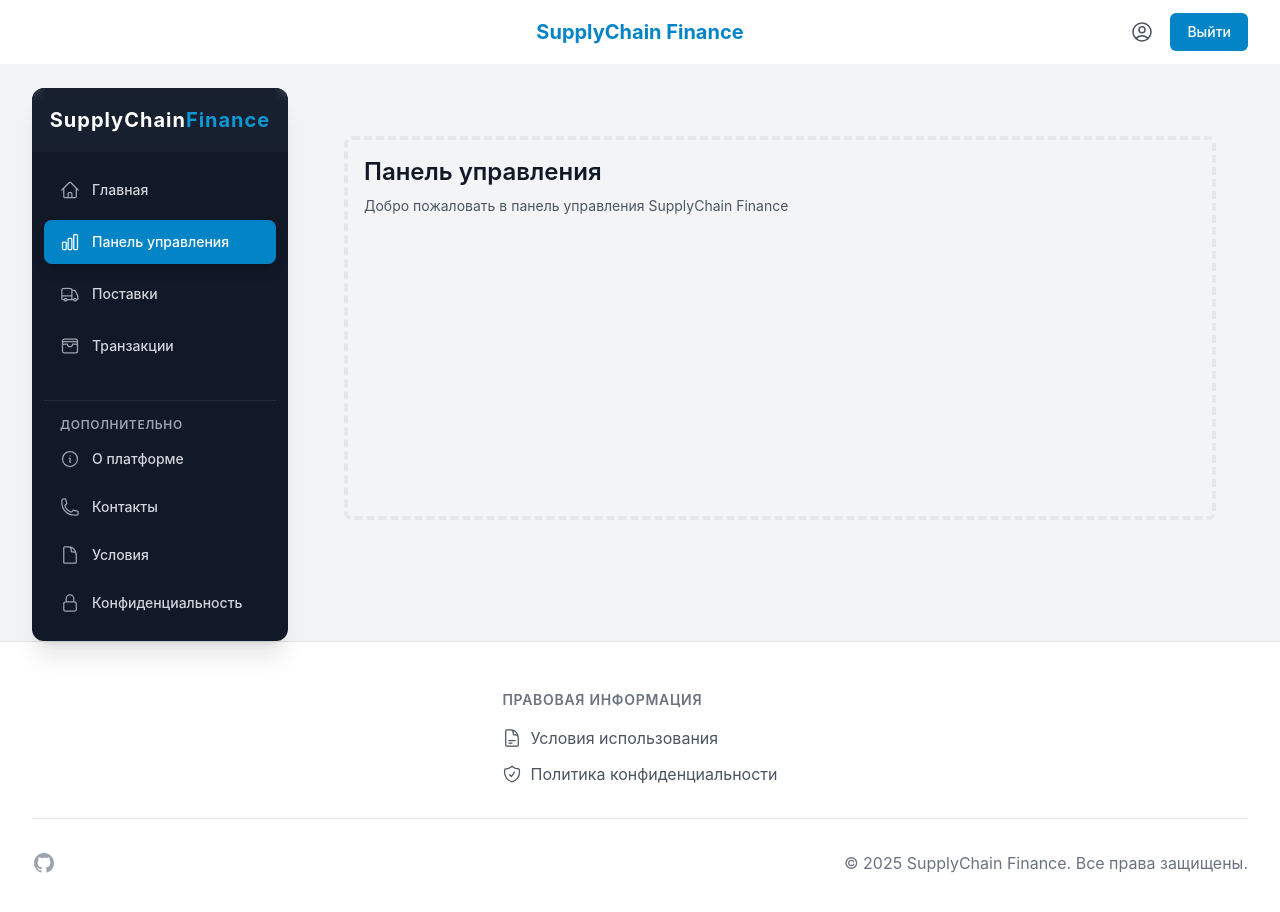
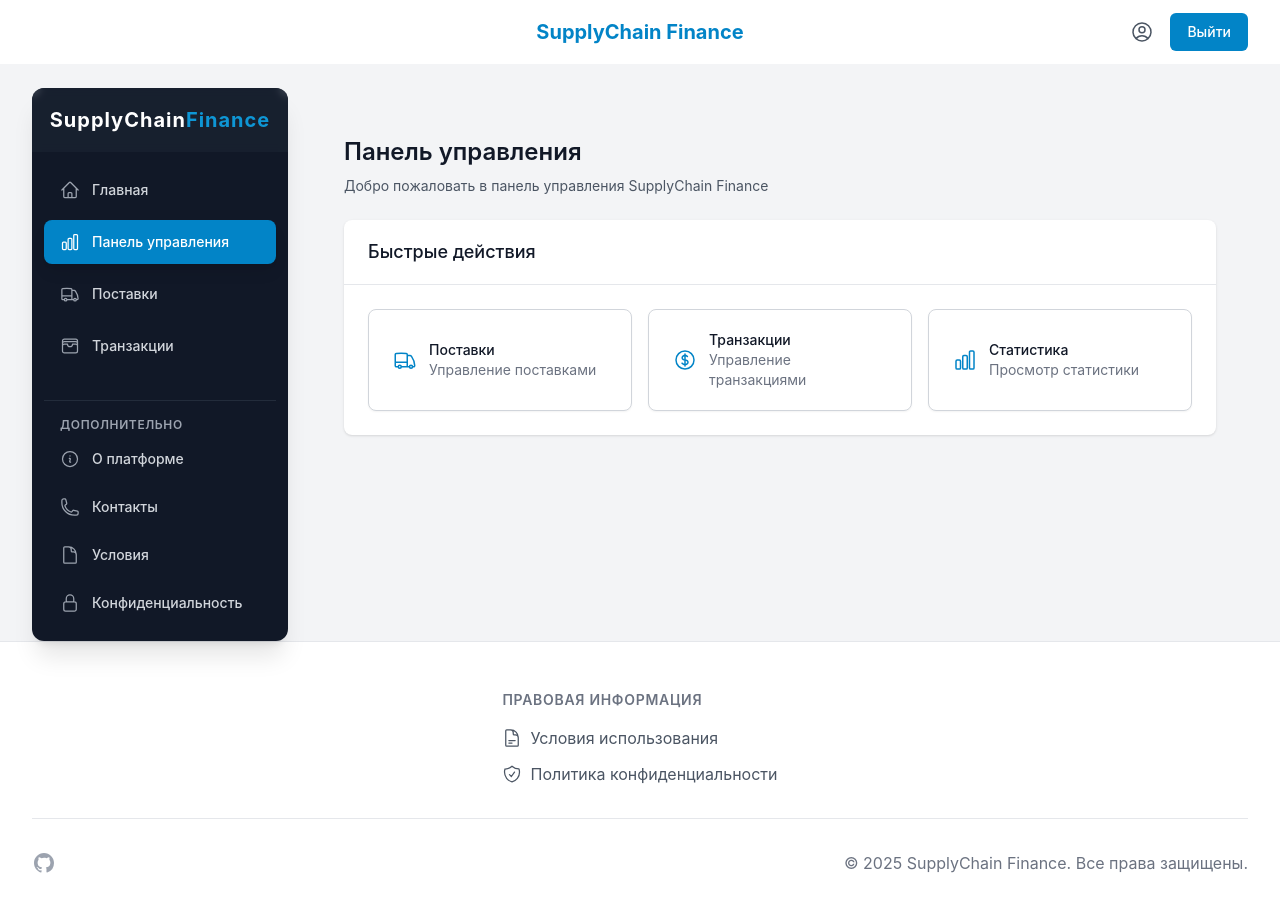
Before and after one commit to Dizzzza/Supply-Chain-Finance-Platform, a React (Create React App) app in the folder web-app/: page /dashboard in a window 1280 px wide. Shown: the top 912 px of the page. Built offline with nearby package versions, Linux system fonts and the light colour scheme; sample sign-in values are in the browser's storage.

Commit message:
Добавил графики и исправил ошибки

```diff
--- a/package.json
+++ b/package.json
@@ -1,5 +1,6 @@
 {
   "dependencies": {
-    "framer-motion": "^12.9.1"
+    "framer-motion": "^12.9.1",
+    "recharts": "^2.15.3"
   }
 }
--- a/web-app/package.json
+++ b/web-app/package.json
@@ -16,6 +16,7 @@
     "react-icons": "^5.5.0",
     "react-router-dom": "^6.22.0",
     "react-scripts": "^5.0.1",
+    "recharts": "^2.15.3",
     "tailwindcss": "^3.4.1",
     "web-vitals": "^2.1.4"
   },
--- a/web-app/src/pages/about/About.js
+++ b/web-app/src/pages/about/About.js
@@ -8,9 +8,9 @@ const About = () => {
 
   const features = [
     {
-      icon: <FaShip className="w-8 h-8 text-blue-600" />,
-      title: 'Управление поставками',
-      description: 'Эффективное управление морскими поставками с отслеживанием в реальном времени'
+      icon: <FaHandshake className="w-8 h-8 text-blue-600" />,
+      title: 'Смарт-контракты',
+      description: 'Автоматизация и безопасное исполнение контрактов между участниками системы'
     },
     {
       icon: <FaUsers className="w-8 h-8 text-blue-600" />,
@@ -20,22 +20,22 @@ const About = () => {
     {
       icon: <FaShieldAlt className="w-8 h-8 text-blue-600" />,
       title: 'Безопасность',
-      description: 'Надежная защита данных и безопасные транзакции с использованием блокчейн-технологий'
+      description: 'Защита данных и транзакций с использованием блокчейн-технологий'
     },
     {
       icon: <FaChartLine className="w-8 h-8 text-blue-600" />,
       title: 'Аналитика',
-      description: 'Подробная аналитика и отчетность по всем операциям'
-    },
-    {
-      icon: <FaHandshake className="w-8 h-8 text-blue-600" />,
-      title: 'Прозрачность',
-      description: 'Полная прозрачность всех операций и сделок'
+      description: 'Детальная аналитика и отчетность по всем финансовым операциям'
     },
     {
       icon: <FaGlobe className="w-8 h-8 text-blue-600" />,
-      title: 'Глобальный охват',
-      description: 'Возможность работы с партнерами по всему миру'
+      title: 'Мультивалютность',
+      description: 'Поддержка расчетов в различных валютах и криптовалютах'
+    },
+    {
+      icon: <FaShieldAlt className="w-8 h-8 text-blue-600" />,
+      title: 'Прозрачность',
+      description: 'Неизменяемый реестр всех транзакций и полная прозрачность операций'
     }
   ];
 
@@ -78,7 +78,7 @@ const About = () => {
       >
         <h1 className="text-4xl font-bold text-gray-900 mb-4">О нашей платформе</h1>
         <p className="text-xl text-gray-600 max-w-3xl mx-auto">
-          Инновационная платформа для управления морскими поставками, объединяющая поставщиков и компании
+          Децентрализованная система для обеспечения прозрачных и безопасных финансовых операций между поставщиками и компаниями
         </p>
       </motion.div>
 
@@ -112,15 +112,18 @@ const About = () => {
         transition={{ delay: 0.6 }}
         className="bg-gradient-to-r from-blue-600 to-blue-700 rounded-2xl p-8 text-white mb-16"
       >
-        <h2 className="text-3xl font-bold mb-6">Наша миссия</h2>
+        <h2 className="text-3xl font-bold mb-6">Цели проекта</h2>
         <p className="text-lg mb-6">
-          Мы стремимся революционизировать индустрию морских поставок, создавая прозрачную и эффективную
-          экосистему для всех участников рынка.
+          Создание децентрализованной системы, обеспечивающей прозрачность, безопасность и эффективность
+          финансовых операций между поставщиками, покупателями и финансовыми организациями. Платформа
+          предоставляет неизменяемый реестр транзакций, поддерживает мультивалютные расчеты, автоматизирует
+          исполнение контрактов через смарт-контракты и гарантирует высокий уровень защиты данных.
         </p>
         <h2 className="text-3xl font-bold mb-6">Наше видение</h2>
         <p className="text-lg">
-          Стать ведущей платформой для управления морскими поставками, обеспечивающей безопасность,
-          прозрачность и эффективность для всех участников рынка.
+          Стать ведущей платформой для проведения безопасных и прозрачных финансовых операций между
+          бизнес-партнерами, используя преимущества блокчейн-технологий для обеспечения доверия и
+          эффективности в деловых отношениях.
         </p>
       </motion.div>
 
--- a/web-app/src/pages/blockchain/Transactions.js
+++ b/web-app/src/pages/blockchain/Transactions.js
@@ -554,6 +554,7 @@ const Transactions = () => {
                   <label className="block text-sm font-medium text-gray-700 mb-2">
                     ID транзакции в блокчейне
                   </label>
+                  <div className="space-y-2">
                     <input
                       type="text"
                       className="block w-full px-3 py-2 border border-gray-300 rounded-lg shadow-sm focus:ring-primary-500 focus:border-primary-500 sm:text-sm transition-all duration-200"
@@ -564,6 +565,18 @@ const Transactions = () => {
                       })}
                       required
                     />
+                    <a
+                      href="https://nile.tronscan.org/#/address/TSeoJWvsQKkeiAaaZND7ug67Bkv8bA62kD"
+                      target="_blank"
+                      rel="noopener noreferrer"
+                      className="inline-flex items-center text-sm text-primary-600 hover:text-primary-700"
+                    >
+                      <span>Открыть TronScan для копирования ID транзакции</span>
+                      <svg xmlns="http://www.w3.org/2000/svg" className="h-4 w-4 ml-1" fill="none" viewBox="0 0 24 24" stroke="currentColor">
+                        <path strokeLinecap="round" strokeLinejoin="round" strokeWidth={2} d="M10 6H6a2 2 0 00-2 2v10a2 2 0 002 2h10a2 2 0 002-2v-4M14 4h6m0 0v6m0-6L10 14" />
+                      </svg>
+                    </a>
+                  </div>
                 </div>
 
                 <motion.div
--- a/web-app/src/pages/dashboard/Dashboard.js
+++ b/web-app/src/pages/dashboard/Dashboard.js
@@ -1,17 +1,86 @@
 import React from 'react';
+import { motion } from 'framer-motion';
+import { Link } from 'react-router-dom';
+import {
+  TruckIcon,
+  CurrencyDollarIcon,
+  ChartBarIcon,
+} from '@heroicons/react/24/outline';
 
 const Dashboard = () => {
   return (
     <div className="max-w-7xl mx-auto py-6 sm:px-6 lg:px-8">
       <div className="px-4 py-6 sm:px-0">
-        <div className="border-4 border-dashed border-gray-200 rounded-lg h-96">
-          <div className="p-4">
+        <motion.div
+          initial={{ opacity: 0, y: 20 }}
+          animate={{ opacity: 1, y: 0 }}
+          className="space-y-6"
+        >
+          {/* Заголовок */}
+          <div>
             <h1 className="text-2xl font-semibold text-gray-900">Панель управления</h1>
             <p className="mt-2 text-sm text-gray-600">
               Добро пожаловать в панель управления SupplyChain Finance
             </p>
           </div>
-        </div>
+
+          {/* Быстрые действия */}
+          <motion.div
+            className="bg-white shadow rounded-lg"
+            initial={{ opacity: 0, y: 20 }}
+            animate={{ opacity: 1, y: 0 }}
+            transition={{ delay: 0.4 }}
+          >
+            <div className="px-4 py-5 sm:px-6 border-b border-gray-200">
+              <h3 className="text-lg leading-6 font-medium text-gray-900">Быстрые действия</h3>
+            </div>
+            <div className="px-4 py-5 sm:p-6">
+              <div className="grid grid-cols-1 gap-4 sm:grid-cols-2 lg:grid-cols-3">
+                <Link
+                  to="/supplier/shipments"
+                  className="relative rounded-lg border border-gray-300 bg-white px-6 py-5 shadow-sm flex items-center space-x-3 hover:border-primary-500 focus-within:ring-2 focus-within:ring-offset-2 focus-within:ring-primary-500"
+                >
+                  <div className="flex-shrink-0">
+                    <TruckIcon className="h-6 w-6 text-primary-600" />
+                  </div>
+                  <div className="flex-1 min-w-0">
+                    <span className="absolute inset-0" aria-hidden="true" />
+                    <p className="text-sm font-medium text-gray-900">Поставки</p>
+                    <p className="text-sm text-gray-500">Управление поставками</p>
+                  </div>
+                </Link>
+
+                <Link
+                  to="/blockchain/transactions"
+                  className="relative rounded-lg border border-gray-300 bg-white px-6 py-5 shadow-sm flex items-center space-x-3 hover:border-primary-500 focus-within:ring-2 focus-within:ring-offset-2 focus-within:ring-primary-500"
+                >
+                  <div className="flex-shrink-0">
+                    <CurrencyDollarIcon className="h-6 w-6 text-primary-600" />
+                  </div>
+                  <div className="flex-1 min-w-0">
+                    <span className="absolute inset-0" aria-hidden="true" />
+                    <p className="text-sm font-medium text-gray-900">Транзакции</p>
+                    <p className="text-sm text-gray-500">Управление транзакциями</p>
+                  </div>
+                </Link>
+
+                <Link
+                  to="/supplier/shipments"
+                  className="relative rounded-lg border border-gray-300 bg-white px-6 py-5 shadow-sm flex items-center space-x-3 hover:border-primary-500 focus-within:ring-2 focus-within:ring-offset-2 focus-within:ring-primary-500"
+                >
+                  <div className="flex-shrink-0">
+                    <ChartBarIcon className="h-6 w-6 text-primary-600" />
+                  </div>
+                  <div className="flex-1 min-w-0">
+                    <span className="absolute inset-0" aria-hidden="true" />
+                    <p className="text-sm font-medium text-gray-900">Статистика</p>
+                    <p className="text-sm text-gray-500">Просмотр статистики</p>
+                  </div>
+                </Link>
+              </div>
+            </div>
+          </motion.div>
+        </motion.div>
       </div>
     </div>
   );
```
Also changed, not shown: web-app/src/pages/supplier/Shipments.js (+136 -0 lines), 2 other files (tests, documents, lock files or other folders). Lines whose indentation alone changed are shown as unchanged.
